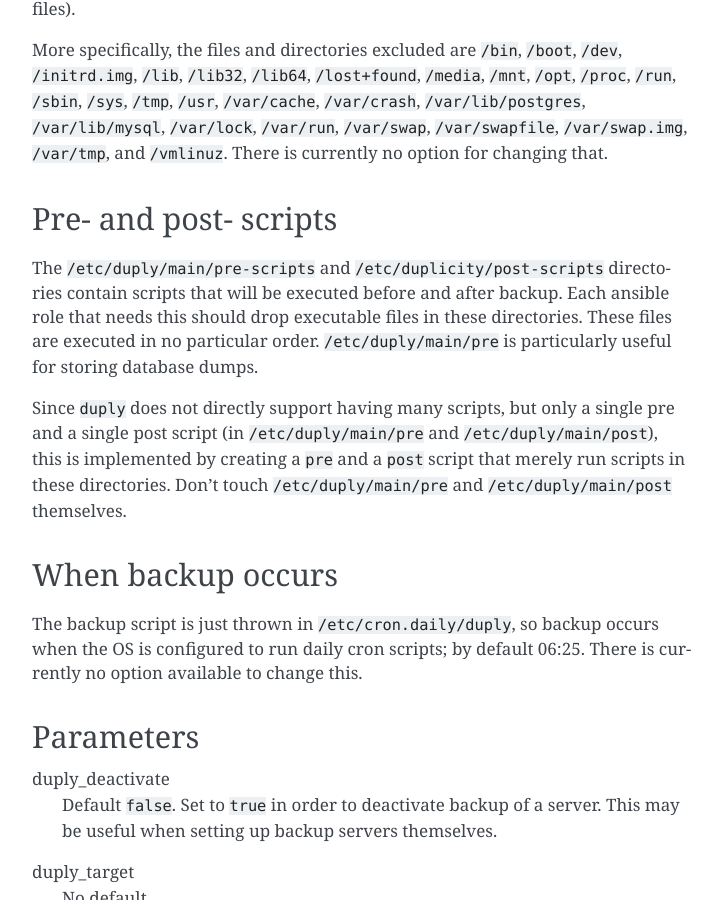
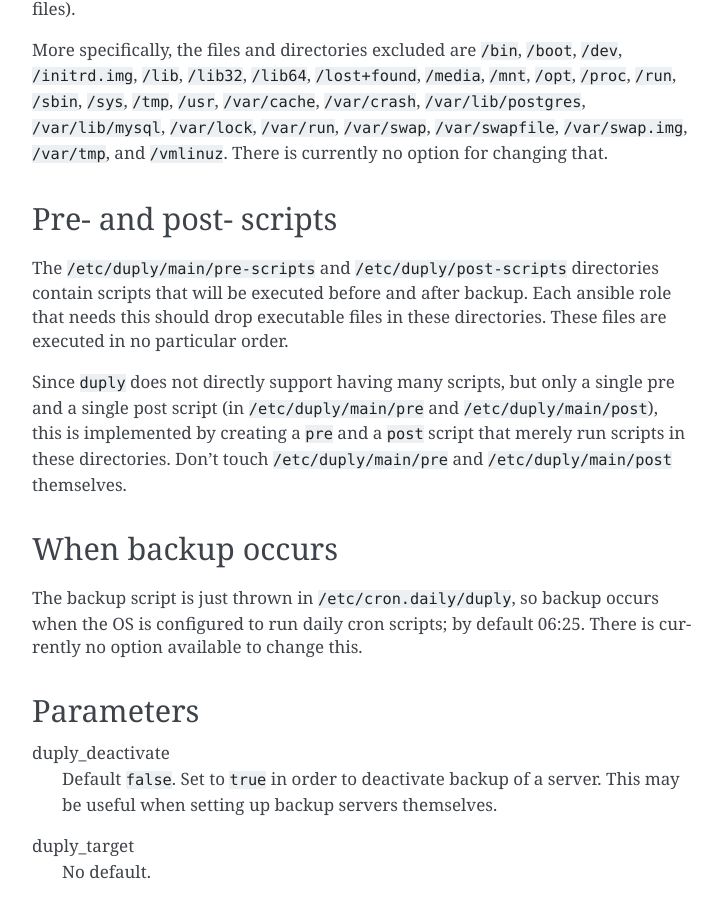
Before and after one commit to aptiko/aptiko.general, a Sphinx documentation site: the page built from docs/duply.rst, in a window 1280 px wide and 900 px high, scrolled down 431 px. Shown: the whole window, without its empty margins (388-1110 px from the left). Built offline with Sphinx 7.4.7, drawn with Linux system fonts in a browser that asks for light colours.

Commit message:
Duply documentation typo

```diff
--- a/docs/duply.rst
+++ b/docs/duply.rst
@@ -36,11 +36,10 @@
 ======================
 
 The :file:`/etc/duply/main/pre-scripts` and
-:file:`/etc/duplicity/post-scripts` directories contain scripts that
+:file:`/etc/duply/post-scripts` directories contain scripts that
 will be executed before and after backup. Each ansible role that needs
 this should drop executable files in these directories. These files are
-executed in no particular order.  :file:`/etc/duply/main/pre` is
-particularly useful for storing database dumps.
+executed in no particular order.
 
 Since ``duply`` does not directly support having many scripts, but only
 a single pre and a single post script (in :file:`/etc/duply/main/pre`
```
